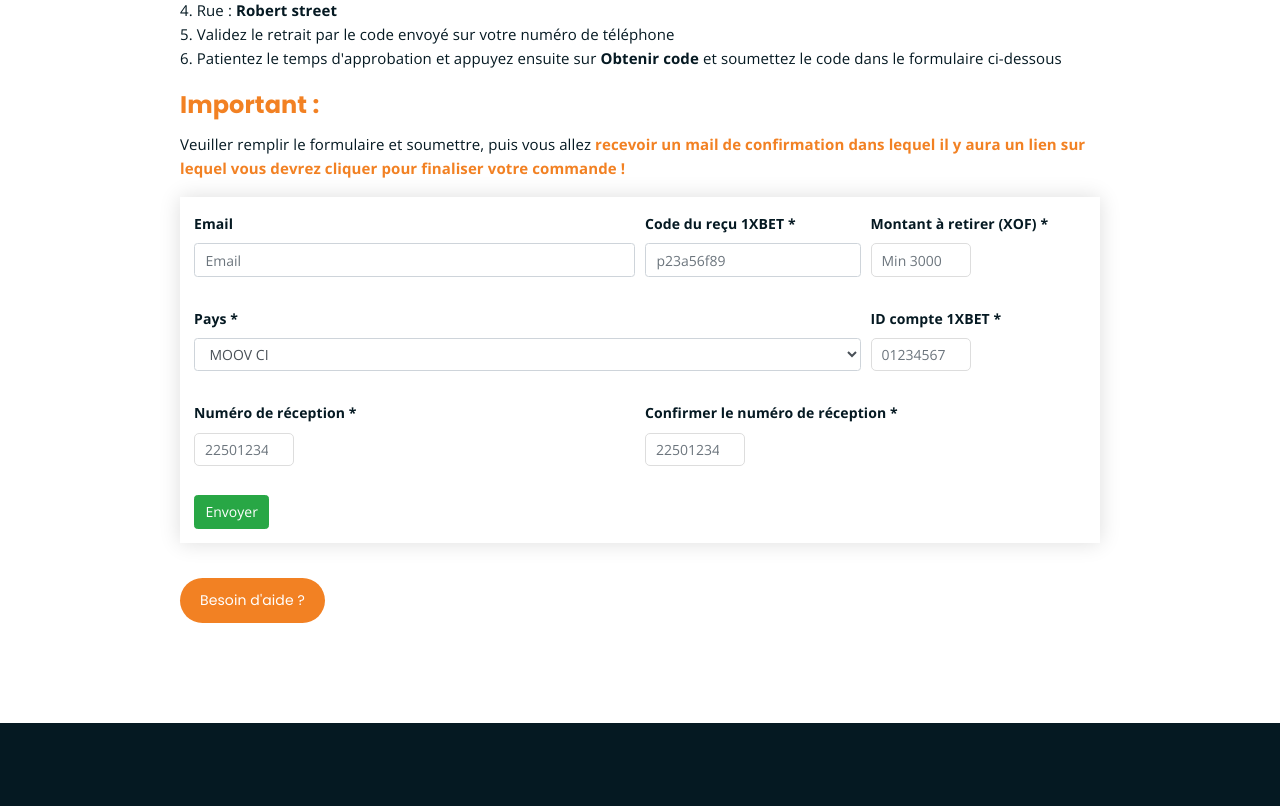
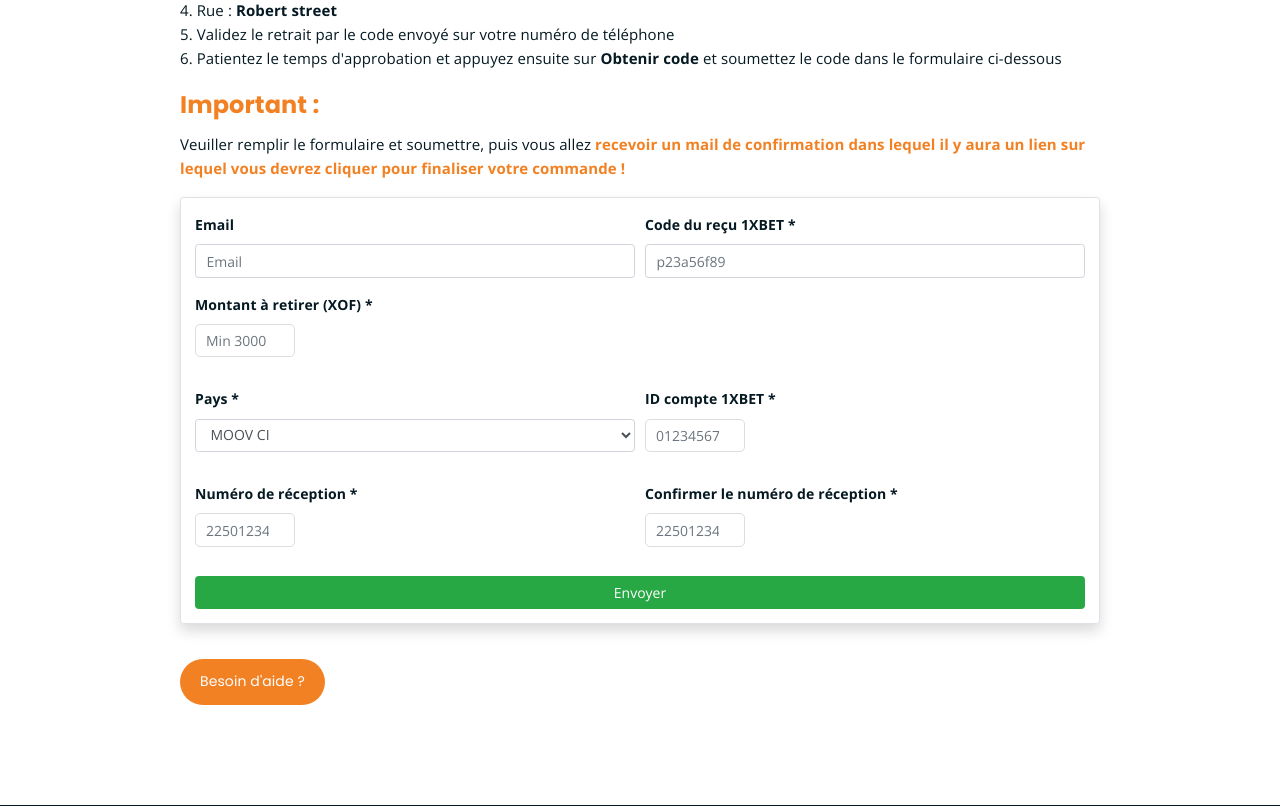
Before and after one commit to marc575/adama, a Symfony app: template templates/retrait.html.twig in a window 1280 px wide. Shown: the part 679-1485 px from the top of the page. Run offline with Twig, Linux system fonts and the light colour scheme; the template is opened without the code that fills it, so the values that code supplies are empty; some libraries are stand-ins or nearby versions.

Commit message:
Update retrait.html.twig

```diff
--- a/templates/retrait.html.twig
+++ b/templates/retrait.html.twig
@@ -30,26 +30,26 @@
 							<h2 class="orange-text">Important :</h2>
 							<p>Veuiller remplir le formulaire et soumettre, puis vous allez <strong class="orange-text">recevoir un mail de confirmation dans lequel il y aura un lien sur lequel vous devrez cliquer pour finaliser votre commande !</strong></p>
 
-							<form class="single-latest-news p-3" method="post" id="retrait" enctype="multipart/form-data">
+							<form class="single-latest-news p-3 card rounded border shadow" method="post" id="retrait" enctype="multipart/form-data">
         						{% if msg is not null %}
             						<div class="alert alert-danger">{{ msg }}</div>
         						{% endif %}
 								<div class="form-row">
-								  <div class="form-group col-md-6">
+								  <div class="form-group col-sm-6">
 									<label for="email"><strong>Email</strong></label>
 									<input type="email" class="form-control" id="email" name="email" placeholder="Email" required>
 								  </div>
-								  <div class="form-group col-md-3">
+								  <div class="form-group col-sm-6">
 									<label for="code_recu"><strong>Code du reçu 1XBET *</strong></label>
 									<input type="text" class="form-control" id="code_recu" name="code_recu" placeholder="p23a56f89" required>
 								  </div>
-								  <div class="form-group col-md-3">
+								  <div class="form-group col-sm-6">
 									  <label for="montant"><strong>Montant à retirer (XOF) *</strong></label>
 									  <input type="number" class="form-control" id="montant" name="montant" placeholder="Min 3000 FCFA" required>
 								  </div>
 								</div>
 								<div class="form-row">
-									<div class="form-group col-md-9">
+									<div class="form-group col-sm-6">
 										<label for="pays"><strong>Pays *</strong></label>
 										<select id="pays" name="pays"  class="form-control" required>
 										  <option value="MOOV CI">MOOV CI</option>
@@ -57,22 +57,22 @@
 										  <option value="ORANGE CI">ORANGE CI</option>
 										</select>
 									</div>
-									<div class="form-group col-md-3">
+									<div class="form-group col-sm-6">
 									  <label for="id_compte"><strong>ID compte 1XBET *</strong></label>
 									  <input type="number" class="form-control" id="id_compte" name="id_compte" placeholder="0123456789" required>
 									</div>
 								</div>
 								<div class="form-row">
-									<div class="form-group col-md-6">
+									<div class="form-group col-sm-6">
 									<label for="numero_recu"><strong>Numéro de réception *</strong></label>
 									<input type="number" class="form-control" id="numero_recu" name="numero_recu" placeholder="2250123456789" required>
 								  </div>
-								  <div class="form-group col-md-6">
+								  <div class="form-group col-sm-6">
 									<label for="cnumero_recu"><strong>Confirmer le numéro de réception *</strong></label>
 									<input type="number" class="form-control" id="cnumero_recu" name="cnumero_recu" placeholder="2250123456789" required>
 								  </div>
 								</div>
-								<button type="submit" class="btn btn-success">Envoyer</button>
+								<button type="submit" class="btn btn-success w-100">Envoyer</button>
 							</form>
 							<div class="hero-btns">
 								<a href="https://wa.me/2250708618478?text=Bonjour%20Mr%2C%20je%20n%27arrive%20pas%20%C3%A0%20effectuer%20un%20retrait%20sur%20bsexchangeservices.com%20" class="boxed-btn">Besoin d'aide ?</a>
```
